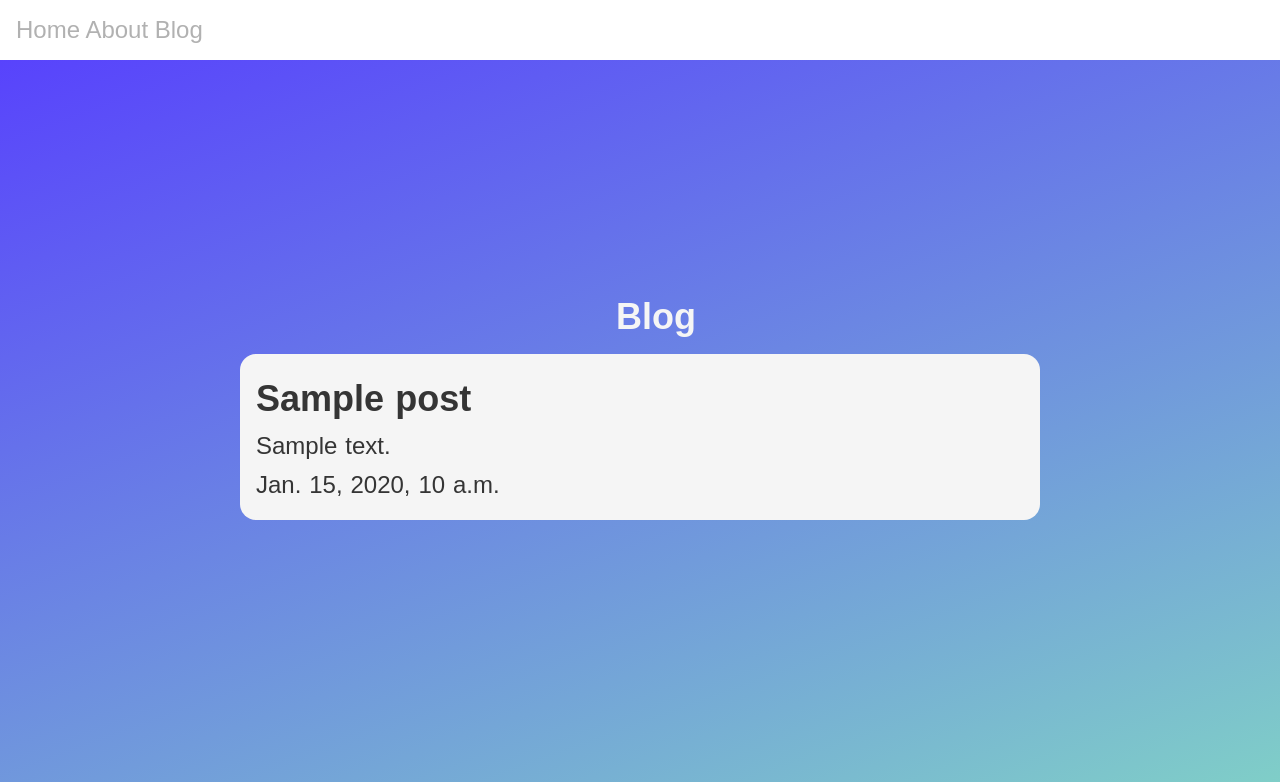
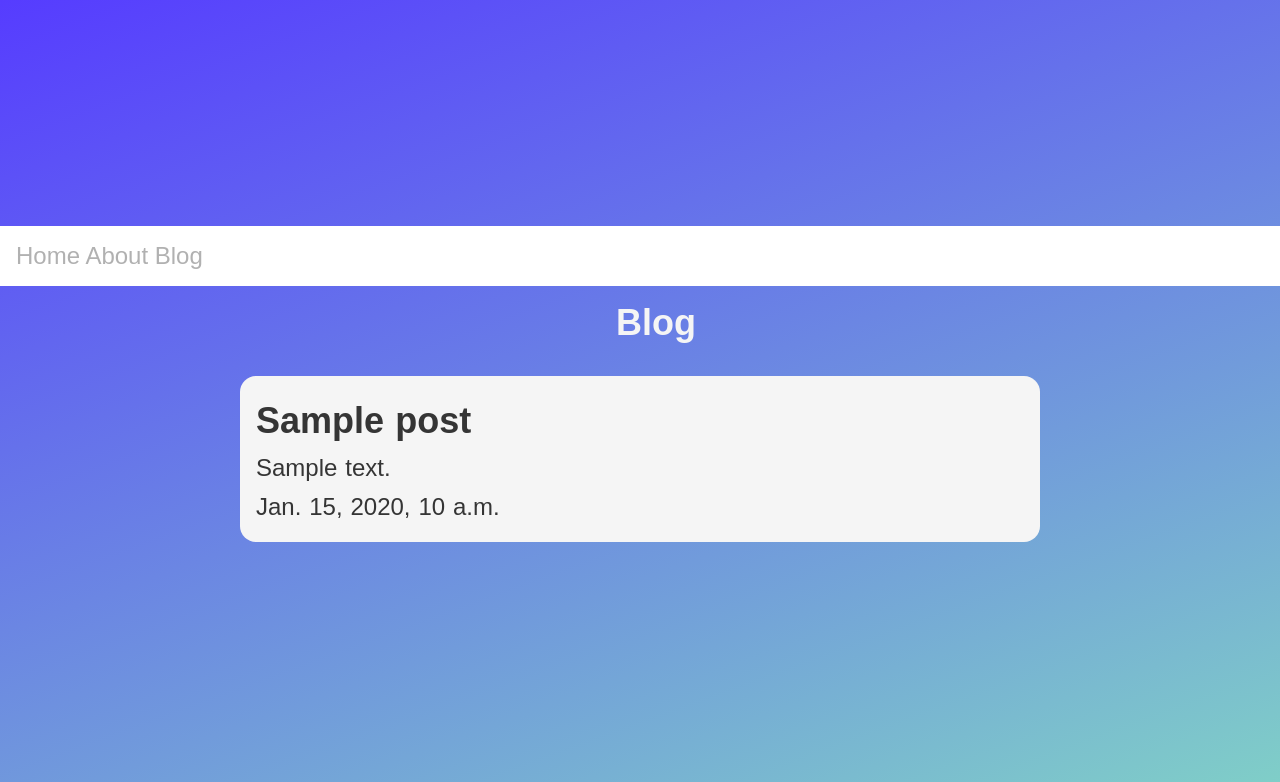
Before and after one commit to Netsponge/djangoflow, a Django app: page /posts/ in a window 1280 px wide. Shown: the top 782 px of the page. Run offline with Django 5.2, Linux system fonts and the light colour scheme; tables that the repository leaves empty hold one stand-in row (values such as "Sample post").

Commit message:
add other text blog and adjust css

```diff
--- a/my_project/posts/views.py
+++ b/my_project/posts/views.py
@@ -3,5 +3,5 @@
 
 # Create your views here.
 def posts_list(request):
-    posts = Post.objects.all()
+    posts = Post.objects.all().order_by('date')
     return render(request, 'posts/posts_list.html',{ 'posts' : posts })
--- a/my_project/static/css/style.css
+++ b/my_project/static/css/style.css
@@ -14,10 +14,8 @@
 }
 
 .navbar {
-  position: fixed;
   top: 0px;
   width: 100%;
-
   padding: 1rem;
   font-size: 1.5rem;
   background-color: rgb(255, 255, 255);
@@ -58,5 +56,6 @@
   overflow: hidden;
   display: block;
   padding: 1rem;
+  margin: 2rem;
   box-shadow: #353535;
 }
```
